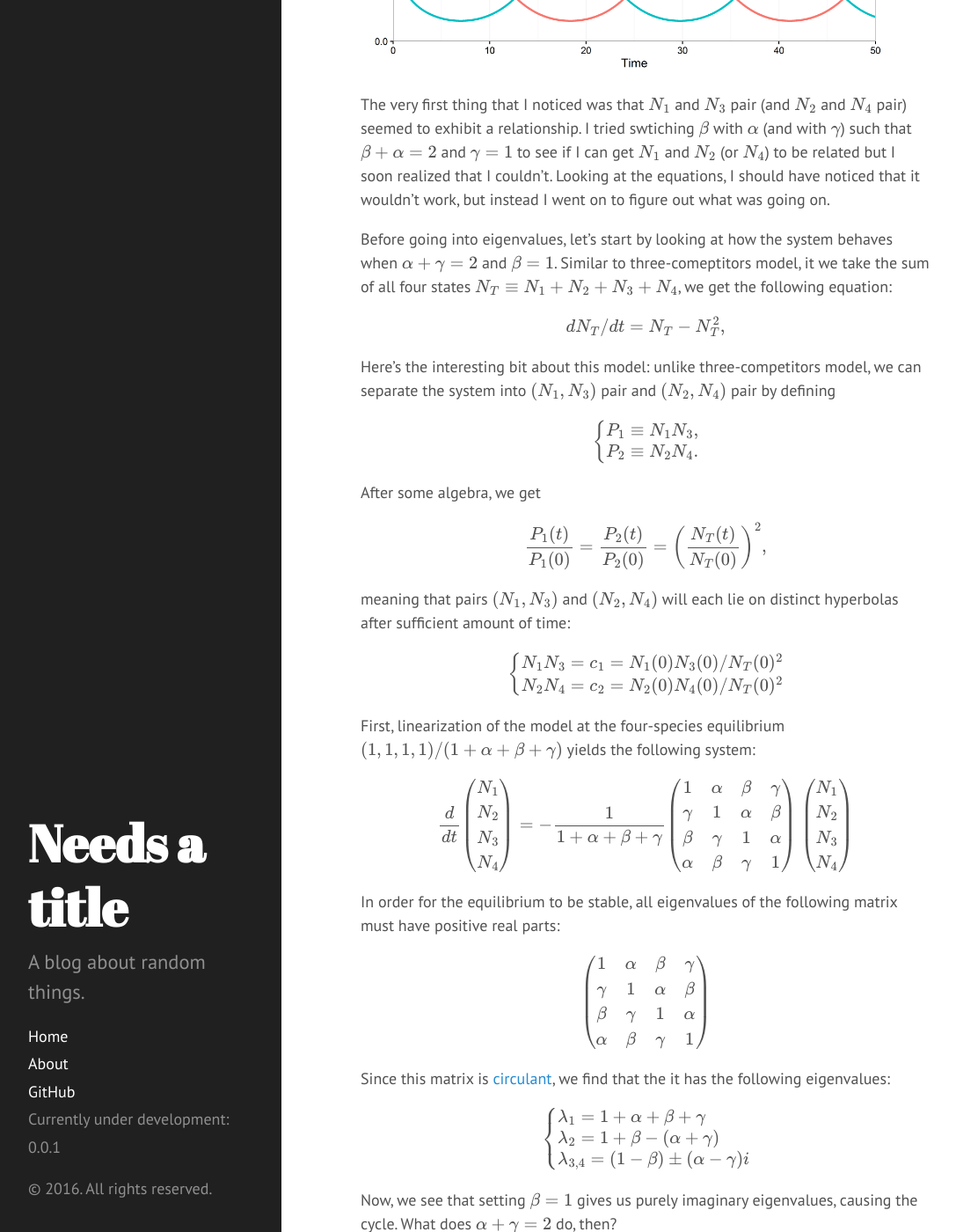
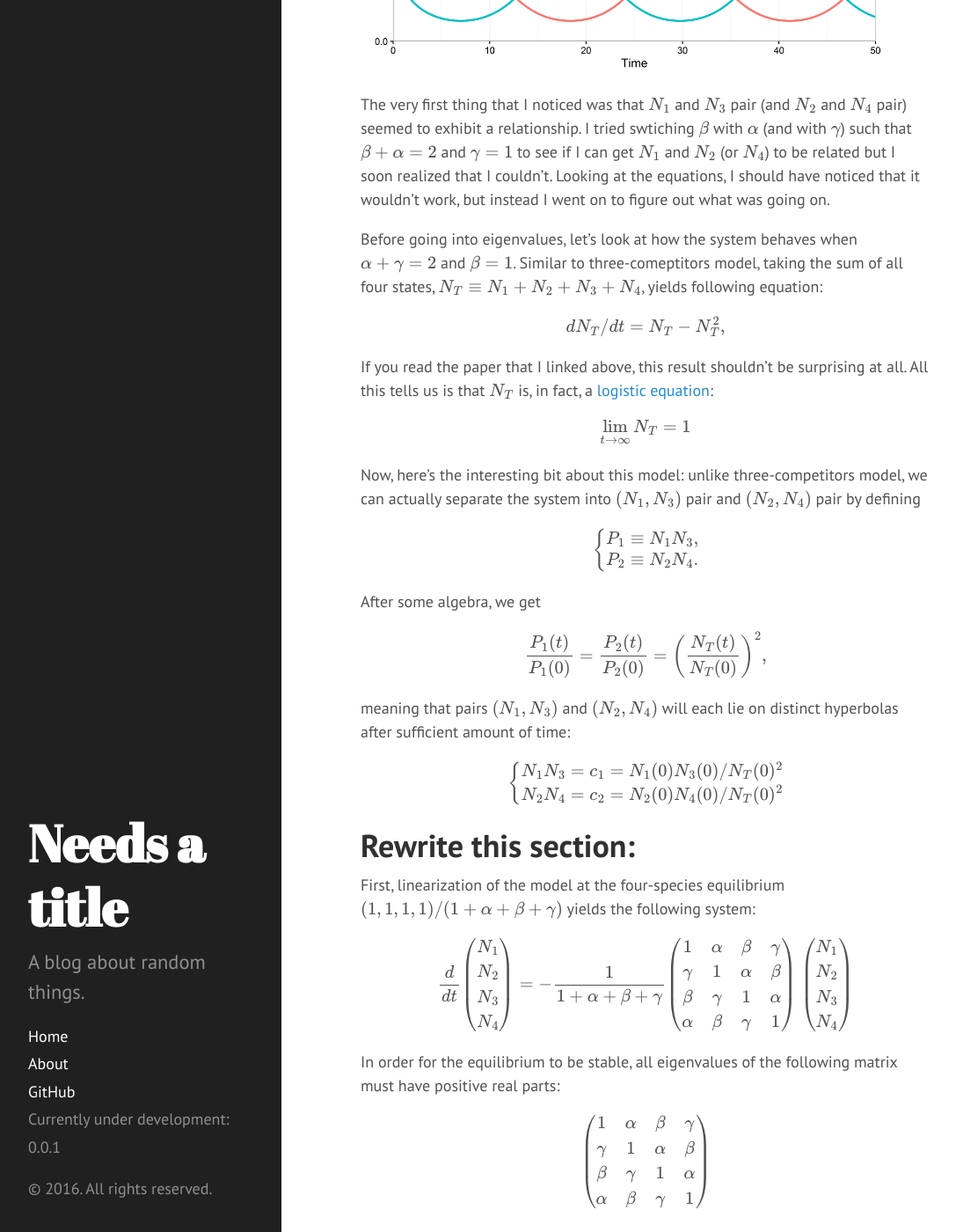
Before and after one commit to parksw3/parksw3.github.io, a Jekyll site: the page built from _posts/2016-10-24-competition-model.md, in a window 1280 px wide and 1400 px high, scrolled down 1049 px. Shown: the whole window at 88% size, without its empty margins (4-1091 px from the left). Built offline with Jekyll 4.4.1, drawn with Linux system fonts in a browser that asks for light colours; formulas are drawn with MathJax 3.

Commit message:
almost done for today

```diff
--- a/_posts/2016-10-24-competition-model.md
+++ b/_posts/2016-10-24-competition-model.md
@@ -20,7 +20,7 @@ While trying out different parameters, I noticed that this system exhibits a cyc
 
 The very first thing that I noticed was that $N_1$ and $N_3$ pair (and $N_2$ and $N_4$ pair) seemed to exhibit a relationship. I tried swtiching $\beta$ with $\alpha$ (and with $\gamma$) such that $\beta + \alpha = 2$ and $\gamma = 1$ to see if I can get $N_1$ and $N_2$ (or $N_4$) to be related but I soon realized that I couldn't. Looking at the equations, I should have noticed that it wouldn't work, but instead I went on to figure out what was going on.
 
-Before going into eigenvalues, let's start by looking at how the system behaves when $\alpha + \gamma = 2$ and $\beta = 1$. Similar to three-comeptitors model, it we take the sum of all four states $N_T \equiv N_1 + N_2 + N_3 + N_4$, we get the following equation:
+Before going into eigenvalues, let's look at how the system behaves when $\alpha + \gamma = 2$ and $\beta = 1$. Similar to three-comeptitors model, taking the sum of all four states, $N_T \equiv N_1 + N_2 + N_3 + N_4$, yields following equation:
 
 $$
 \begin{aligned}
@@ -28,7 +28,13 @@ dN_T/dt &= N_T - N_T^2,
 \end{aligned}
 $$
 
-Here's the interesting bit about this model: unlike three-competitors model, we can separate the system into $(N_1, N_3)$ pair and $(N_2, N_4)$ pair by defining
+If you read the paper that I linked above, this result shouldn't be surprising at all. All this tells us is that $N_T$ is, in fact, a [logistic equation](https://en.wikipedia.org/wiki/Logistic_function):
+
+$$
+\lim\limits_{t \to \infty} N_T = 1
+$$
+
+Now, here's the interesting bit about this model: unlike three-competitors model, we can actually separate the system into $(N_1, N_3)$ pair and $(N_2, N_4)$ pair by defining
 
 $$
 \begin{cases}
@@ -53,10 +59,7 @@ N_2 N_4 = c_2 = N_2 (0) N_4 (0)/N_T(0)^2
 $$
 
 
-
-
-
-
+# Rewrite this section:
 
 First, linearization of the model at the four-species equilibrium $(1, 1, 1, 1)/(1 + \alpha + \beta + \gamma)$ yields the following system:
 
```
